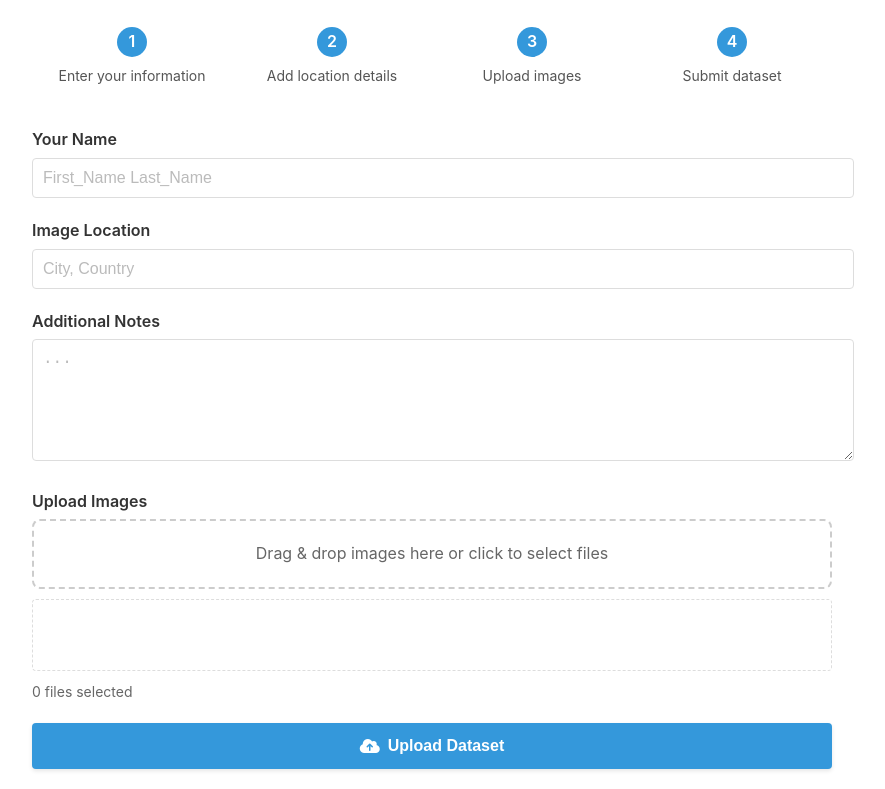
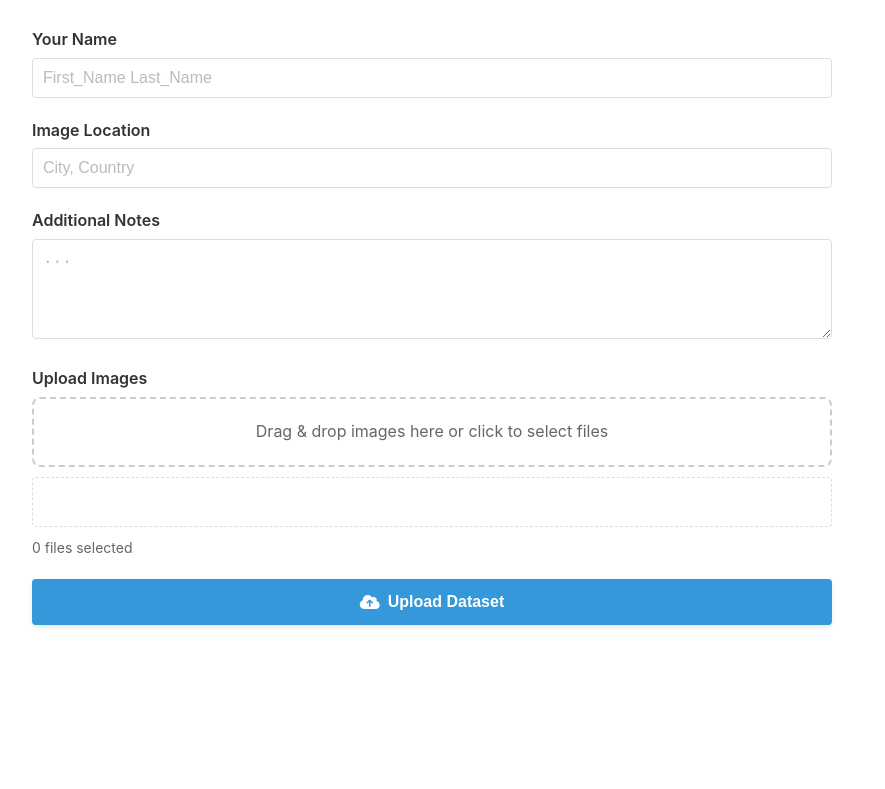
Before and after one commit to TimWindecker/Navigation-Dataset-Website, a plain HTML site: page public/index.html in a window 1280 px wide. Shown: the part 1293-2082 px from the top of the page, without its empty margins (208-1093 px from the left). After the commit the page ends 1938 px from the top, so only its background shows below. Drawn offline with nearby package versions, Linux system fonts and the light colour scheme.

Commit message:
Revert step numbers

```diff
--- a/public/index.html
+++ b/public/index.html
@@ -93,40 +93,9 @@
                 height: 120px; /* Slightly taller than before */
             }
         }
-        /* Form steps styles - NEW */
-        .form-steps {
-            display: flex;
-            justify-content: space-between;
-            margin-bottom: 25px;
-            flex-wrap: wrap;
-        }
-        .form-step {
-            display: flex;
-            flex-direction: column;
-            align-items: center;
-            flex: 1;
-            min-width: 100px;
-            margin-bottom: 15px;
-        }
-        .step-number {
-            width: 30px;
-            height: 30px;
-            border-radius: 50%;
-            background-color: #3498db;
-            color: white;
-            display: flex;
-            justify-content: center;
-            align-items: center;
-            margin-bottom: 8px;
-            font-weight: 600;
-        }
-        .step-text {
-            text-align: center;
-            font-size: 14px;
-            color: #555;
-        }
         .form-group {
             margin-bottom: 20px;
+            width: 100%; /* Make all form groups full width */
         }
         label {
             display: block;
@@ -139,6 +108,7 @@
             border: 1px solid #ddd;
             border-radius: 4px;
             font-size: 16px;
+            box-sizing: border-box; /* Ensure padding doesn't affect width */
         }
         /* Placeholder style modifications */
         ::placeholder {
@@ -189,6 +159,8 @@
             border: 1px dashed #ddd;
             border-radius: 4px;
             min-height: 50px;
+            width: 100%;
+            box-sizing: border-box;
         }
         .file-item {
             display: flex;
@@ -247,6 +219,8 @@
             cursor: pointer;
             margin-bottom: 10px;
             transition: all 0.3s ease;
+            width: 100%;
+            box-sizing: border-box;
         }
         #drop-area.highlight {
             border-color: #3498db;
@@ -323,26 +297,6 @@
         <h3>Example Images</h3>
         <div class="image-gallery">
             <!-- Example images will be dynamically loaded here -->
-        </div>
-    </div>
-
-    <!-- NEW: Form Steps Guide -->
-    <div class="form-steps">
-        <div class="form-step">
-            <div class="step-number">1</div>
-            <div class="step-text">Enter your information</div>
-        </div>
-        <div class="form-step">
-            <div class="step-number">2</div>
-            <div class="step-text">Add location details</div>
-        </div>
-        <div class="form-step">
-            <div class="step-number">3</div>
-            <div class="step-text">Upload images</div>
-        </div>
-        <div class="form-step">
-            <div class="step-number">4</div>
-            <div class="step-text">Submit dataset</div>
         </div>
     </div>
 
```
